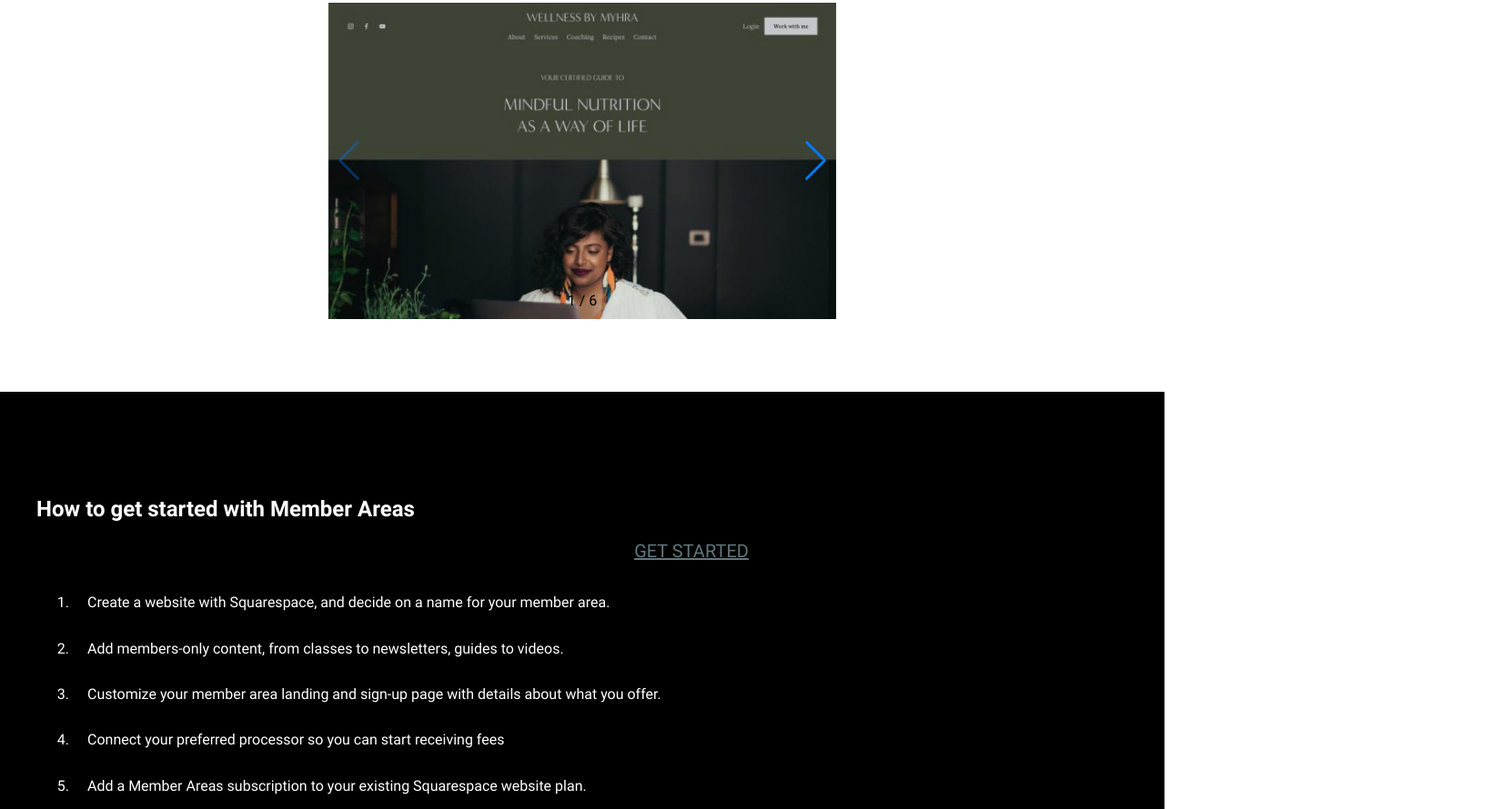
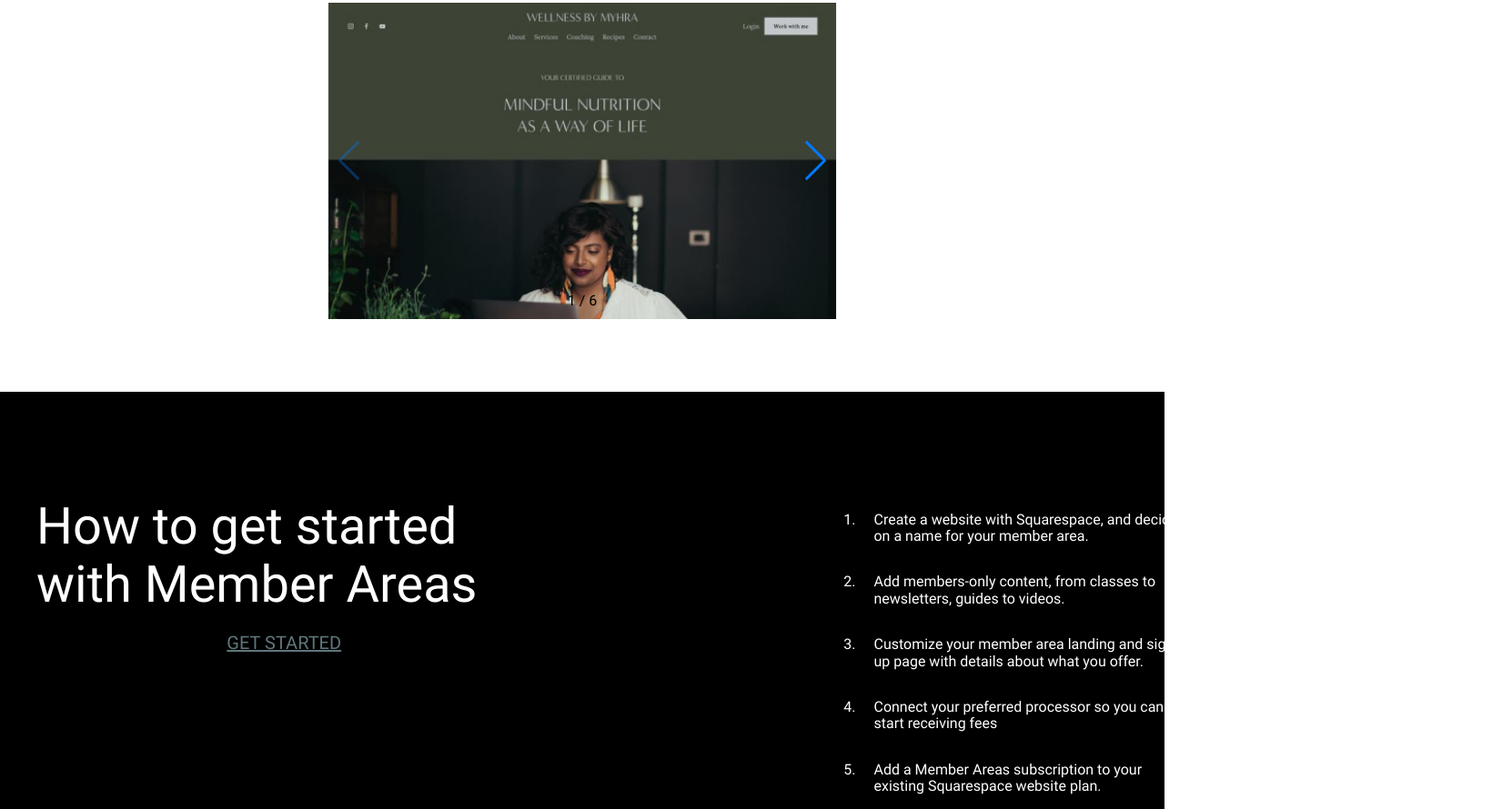
Before and after one commit to annashebanova/sq, a plain HTML site: page index.html in a window 1280 px wide. Shown: the part 7453-8343 px from the top of the page at 91% size, 1640 px wide, since content can reach past the window. Drawn offline with nearby package versions, Linux system fonts and the light colour scheme.

Commit message:
25.10  13.16

```diff
--- a/css/style.css
+++ b/css/style.css
@@ -732,7 +732,7 @@ h6 {
 
 .member__inner {
     color: var(--color__white-2);
-    min-width: 90rem;
+    min-width: 100rem;
     margin-top: 7.25rem;
 
 }
@@ -743,7 +743,11 @@ h6 {
 
 
 
-.member__title {}
+.member__title {
+    font-size: 3.5rem;
+    font-weight: normal;
+
+}
 
 .member__link {
     font-size: 1.25rem;
@@ -753,13 +757,16 @@ h6 {
     color: var(--color__grey-1);
     display: block;
     transition: color 0.24s;
+
 }
 
 .member__link:hover {
     color: var(--color__white-2);
 }
 
-.member__list {}
+.member__list {
+    margin: 0 20rem;
+}
 
 .member__text {
     padding: 1rem;
--- a/index.html
+++ b/index.html
@@ -304,16 +304,18 @@
                 <!--SECTION: member-->
                 <section class="member flex --just-space">
                     <div class="container">
-                        <div class="member__inner">
+                        <div class="member__inner flex">
+                            <div class="member__item-wrapper">
 
-                            <div class="member__item-wrapper">
                                 <h2 class="member__title">How to get started with Member Areas</h2>
                                 <a href="#" class="member__link">Get Started</a>
                             </div>
+
                             <ol class="member__list">
                                 <li class="member__text">Create a website with Squarespace, and decide on a name for
                                     your member area.</li>
-                                <li class="member__text">Add members-only content, from classes to newsletters, guides
+                                <li class="member__text">Add members-only content, from classes to newsletters,
+                                    guides
                                     to videos.</li>
 
                                 <li class="member__text">Customize your member area landing and sign-up page with
@@ -321,10 +323,12 @@
                                 </li>
                                 <li class="member__text">Connect your preferred processor so you can start receiving
                                     fees </li>
-                                <li class="member__text">Add a Member Areas subscription to your existing Squarespace
+                                <li class="member__text">Add a Member Areas subscription to your existing
+                                    Squarespace
                                     website plan.
                                 </li>
                             </ol>
+
 
                         </div>
                     </div>
```
